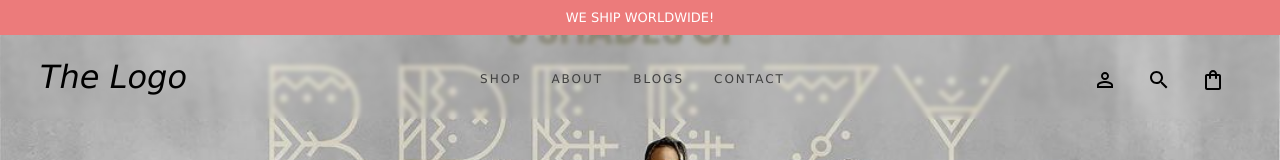
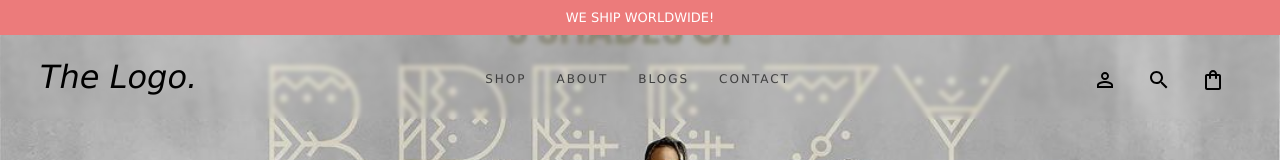
Before and after one commit to yakubu-josiah/TimzyClassic_client, a React (Create React App) app in the folder client/: page / in a window 1280 px wide. Shown: the top 160 px of the page. Built offline with nearby package versions, Linux system fonts and the light colour scheme.

Commit message:
minor edit

```diff
--- a/client/src/components/Layout/Header/Header.css
+++ b/client/src/components/Layout/Header/Header.css
@@ -38,7 +38,6 @@
     /* Display will be block in Tablet Mode */
     padding: 0;
     text-align: center;
-    overflow: hidden;
 }
 .header .header-wrapper .header-items .menu ul li {
     vertical-align: middle;
@@ -63,7 +62,6 @@
     border-bottom: black solid 2px;
 }
 .header .header-wrapper .header-items .menu ul li a:hover {
-    /* padding-bottom: 5px; */
     color: inherit;
     border-bottom: 2px solid black;
     transition: all ease-in-out;
--- a/client/src/components/Layout/Header/Header.jsx
+++ b/client/src/components/Layout/Header/Header.jsx
@@ -27,7 +27,7 @@ export default function Header() {
         <div className="header-wrapper">
           <div className="header-items">
 
-            <div className="logo"><Link to="/">The Logo</Link></div>
+            <div className="logo"><Link to="/">The Logo.</Link></div>
 
             <div className="menu">
               <ul>
```
